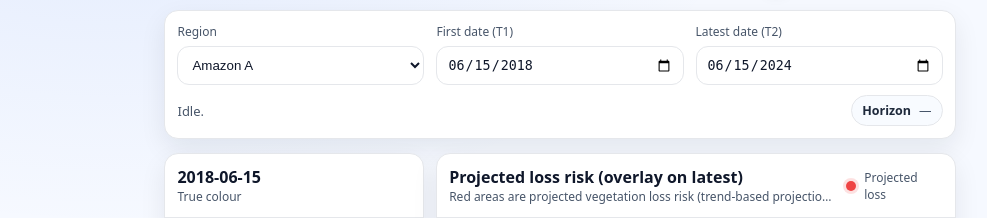
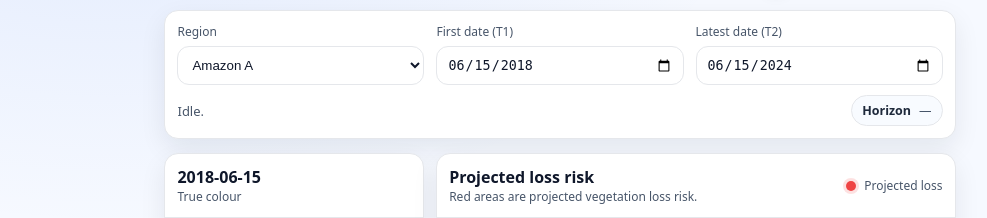
Before and after one commit to tomward0606/HabitatTracker, a Flask app: page /example in a window 1280 px wide. Shown: the part 160-378 px from the top of the page, without its empty margins (80-1067 px from the left). Run offline with Flask 3, Linux system fonts and the light colour scheme.

Commit message:
Update example.html

```diff
--- a/templates/example.html
+++ b/templates/example.html
@@ -100,8 +100,8 @@
         <article class="card panel prediction-panel">
           <div class="panel-head risk-head">
             <div>
-              <div class="panel-title">Projected loss risk (overlay on latest)</div>
-              <div class="panel-sub">Red areas are projected vegetation loss risk (trend-based projection).</div>
+              <div class="panel-title">Projected loss risk</div>
+              <div class="panel-sub">Red areas are projected vegetation loss risk.</div>
             </div>
             <div class="legend">
               <span class="dot"></span>
```
